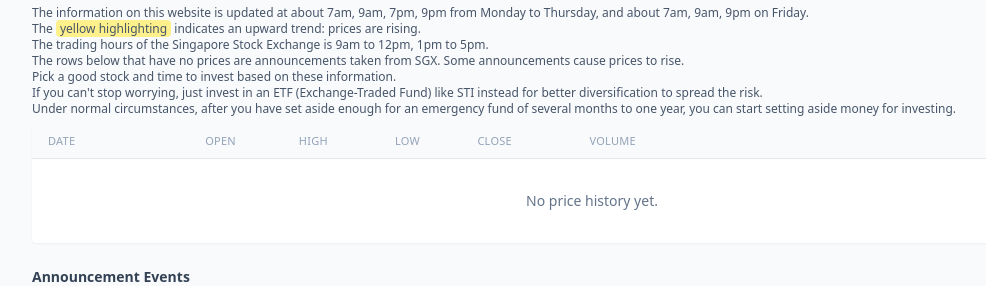
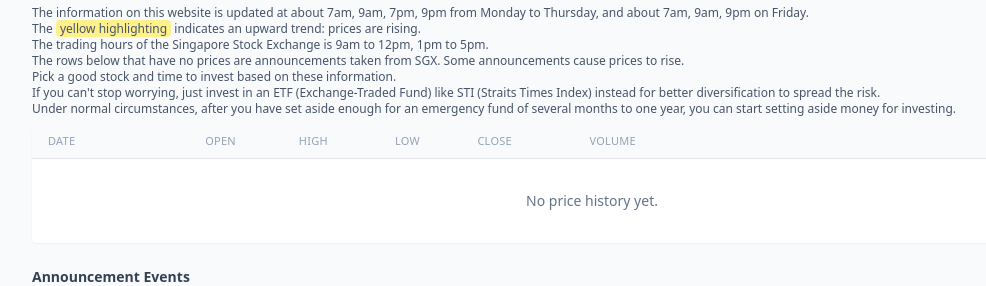
Before and after one commit to maxloopinmok/sgdr-pa, a Django app: template templates/companies/timeline.html in a window 1280 px wide. Shown: the part 144-430 px from the top of the page, without its empty margins (48-1034 px from the left). Run offline with Django 5.2, Linux system fonts and the light colour scheme; the template is opened without the code that fills it, so the values that code supplies are empty; some libraries are stand-ins or nearby versions.

Commit message:
Updated description under Price & Event History heading

```diff
--- a/templates/companies/timeline.html
+++ b/templates/companies/timeline.html
@@ -21,7 +21,7 @@
     The trading hours of the Singapore Stock Exchange is 9am to 12pm, 1pm to 5pm.<br/>
     The rows below that have no prices are announcements taken from SGX.  Some announcements cause prices to rise.<br/>
     Pick a good stock and time to invest based on these information.<br/>
-    If you can't stop worrying, just invest in an ETF (Exchange-Traded Fund) like STI instead for better diversification to spread the risk.<br/>
+    If you can't stop worrying, just invest in an ETF (Exchange-Traded Fund) like STI (Straits Times Index) instead for better diversification to spread the risk.<br/>
     Under normal circumstances, after you have set aside enough for an emergency fund of several months to one year, you can start setting aside money for investing.
   </p>
   <div class="bg-white rounded shadow-sm divide-y overflow-x-auto">
```
